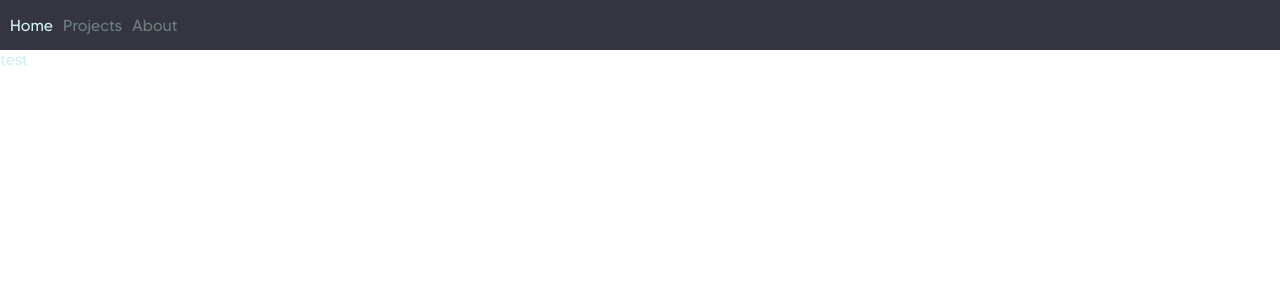
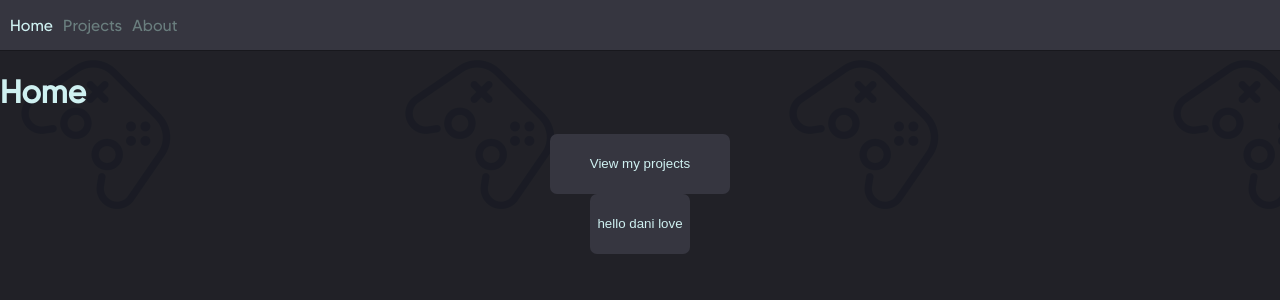
Before and after one commit to jonascll/jonascll.github.io, a React (Create React App) app in the folder portfolio/: page / in a window 1280 px wide. Shown: the top 300 px of the page. Built offline with nearby package versions, Linux system fonts and the light colour scheme.

Commit message:
made button component and changed how routing works

```diff
--- a/portfolio/src/App.css
+++ b/portfolio/src/App.css
@@ -11,6 +11,16 @@
   src: local("MADE TOMMY"), url("./fonts/MADE\ TOMMY\ Regular.otf") format("opentype");
 }
 
-span{
+
+
+body{
+  background-color: rgb(33, 33, 39);
+  background-image: url("./Resources/backgroundPattern.png");
+  background-blend-mode:soft-light;
+}
+
+
+
+h1, span{
   color: rgb(207, 241, 241)
 }
--- a/portfolio/src/App.js
+++ b/portfolio/src/App.js
@@ -5,6 +5,8 @@ import './App.css';
 import Navbar from './components/Navbar/Navbar';
 import "./fonts/MADE TOMMY Regular.otf"
 import Router from "./router/Router"
+
+
 
 function App() {
   const [selectedRoute, setRoute] = useState({"route" : "Home"})
@@ -14,8 +16,8 @@ function App() {
   return (
     <div className='main'>
       <title>portfolio</title>
-      <Navbar onPageChange={(page) => {setRoute({"route" : page})}} items={["Home", "Projects", "About"]}/>
-      <Router selectedRoute={selectedRoute.route}/>
+      <Navbar onPageChange={(page) => {setRoute({"route" : page})}} selectedRoute={selectedRoute.route} items={["Home", "Projects", "About"]}/>
+      <Router onPageChange={(page) => {setRoute({"route": page})}} selectedRoute={selectedRoute.route}/>
     </div>
 
   );
--- /dev/null
+++ b/portfolio/src/components/Button/Button.css
@@ -0,0 +1,22 @@
+button{
+      background-color: rgb(54, 54, 64);
+     color: rgb(207, 241, 241);
+     border: 0px solid #000;
+     border-radius: 7px;
+
+}
+
+button:hover{
+     background-color: rgb(72, 72, 86);
+}
+
+button:active{
+     background-color: rgb(48, 48, 57);
+
+}
+
+.buttonContainer{
+     display: flex;
+     justify-content: center;
+
+}
--- /dev/null
+++ b/portfolio/src/components/Button/Button.js
@@ -0,0 +1,10 @@
+import "./Button.css"
+
+function Button({text, width = 100, height = 60, onClick}){
+    return(<div className="buttonContainer">
+        <button onClick={onClick} style={{width: width + "px", height: height + "px"}}>{text}</button>
+    </div>)
+}
+
+
+export default Button
--- a/portfolio/src/components/Navbar/Navbar.css
+++ b/portfolio/src/components/Navbar/Navbar.css
@@ -1,22 +1,16 @@
 .navbar{
     height: 50px;
     width: 100%;
-    background-color: rgb(53, 53, 65);
+    background-color: rgb(54, 54, 64);
     display: flex;
     flex-direction: row;
     justify-content: start;
     align-items: center;
     gap: 10px;
-}
-.currentSelected {
-  color: rgb(207, 241, 241)!important;
-}
-.firstItem{
-    margin-left: 10px;
+    border-bottom: 1px solid rgb(24, 24, 29);
 }
 
 
-.navbarItem{
-    cursor: pointer;
-    color: rgb(106, 126, 126)
+span{
+  color: rgb(207, 241, 241)
 }
--- a/portfolio/src/components/Navbar/Navbar.js
+++ b/portfolio/src/components/Navbar/Navbar.js
@@ -1,20 +1,18 @@
 import "./Navbar.css"
 import NavbarItem from "../NavbarItem/NavbarItem";
 
-import React, { useState } from 'react';
+function Navbar({ items, onPageChange, selectedRoute = "Home"}) {
 
-function Navbar({ items, onPageChange}) {
 
-    const [activeItem, setActiveItem] = useState({ "index": 0 })
-    const HandleNavbarItemClicked = (clickedIndex, page) => {
-        setActiveItem({ "index": clickedIndex })
+    const HandleNavbarItemClicked = ( page) => {
+
         onPageChange(page)
     }
     return (
         <div>
             <div className="navbar">
                 {items.map((element, index) => {
-                    return <NavbarItem key={index} firstItem={index === 0} text={element} isActive={index === activeItem.index} onClickDelegate={() => HandleNavbarItemClicked(index, element)}/>
+                    return <NavbarItem key={index} firstItem={index === 0} text={element} isActive={element === selectedRoute} onClickDelegate={() => HandleNavbarItemClicked( element)}/>
                 })}
             </div>
         </div>
--- /dev/null
+++ b/portfolio/src/pages/about/About.css
@@ -0,0 +1,3 @@
+span h1{
+  color: rgb(207, 241, 241)
+}
--- /dev/null
+++ b/portfolio/src/pages/about/About.js
@@ -0,0 +1,13 @@
+
+
+function About() {
+
+    return(
+        <div>
+            <h1>About</h1>
+        </div>
+    )
+}
+
+
+export default About
--- a/portfolio/src/pages/homepage/Home.js
+++ b/portfolio/src/pages/homepage/Home.js
@@ -1,12 +1,15 @@
+import Button from "../../components/Button/Button"
 import "./Home.css"
 
 
 
 
-function Home() {
+function Home({pageChange}) {
     return(
         <div>
-            <span>test</span>
+            <h1>Home</h1>
+            <Button onClick={() => pageChange("Projects")} width={180} height={60} text={"View my projects"}/>
+                <Button onClick={() => pageChange("About")} text={"hello dani love"}/>
         </div>
 
     )
--- /dev/null
+++ b/portfolio/src/pages/projects/Projects.js
@@ -0,0 +1,13 @@
+import "./Projects.css"
+
+function Projects() {
+
+    return (
+        <div>
+            <h1>Projects</h1>
+        </div>
+    )
+}
+
+
+export default Projects
--- a/portfolio/src/router/Router.js
+++ b/portfolio/src/router/Router.js
@@ -1,23 +1,27 @@
 
 import Home from "../pages/homepage/Home"
+import Projects from "../pages/projects/Projects"
+import About from "../pages/about/About"
 
-function Router({selectedRoute}) {
+function Router({selectedRoute, onPageChange}) {
 
     console.log(selectedRoute)
     switch(selectedRoute) {
         case "Home" :
-        return(<Home></Home>)
+        return(<Home pageChange={(page) => onPageChange(page)}/>)
 
         case "Projects" :
-            return(/*<Projects></Projects>*/ <span>Projects</span>)
+            return(<Projects/>)
 
             case "About":
-                return(/*<About/>*/<span>About</span>)
+                return(<About/>)
 
                 default:
-                    return(<Home></Home>)
+                    return(<Home pageChange={(page) => onPageChange(page)}/>)
 
     }
 }
 
+
+
 export default Router
```
Also changed, not shown: portfolio/src/Resources/backgroundPattern.png (added), portfolio/src/Resources/pfp.jpg (added), portfolio/src/pages/projects/Projects.css (added).
